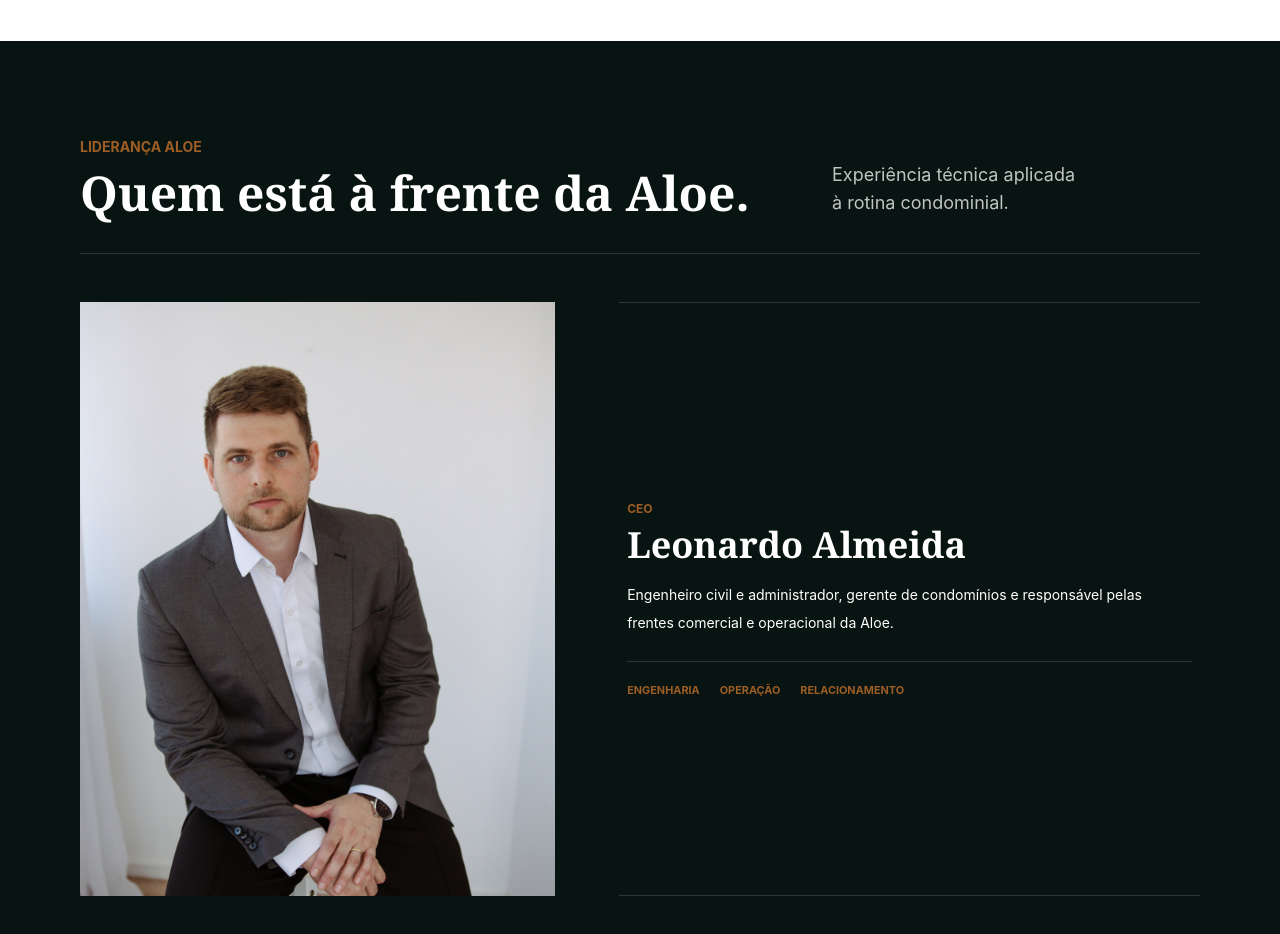
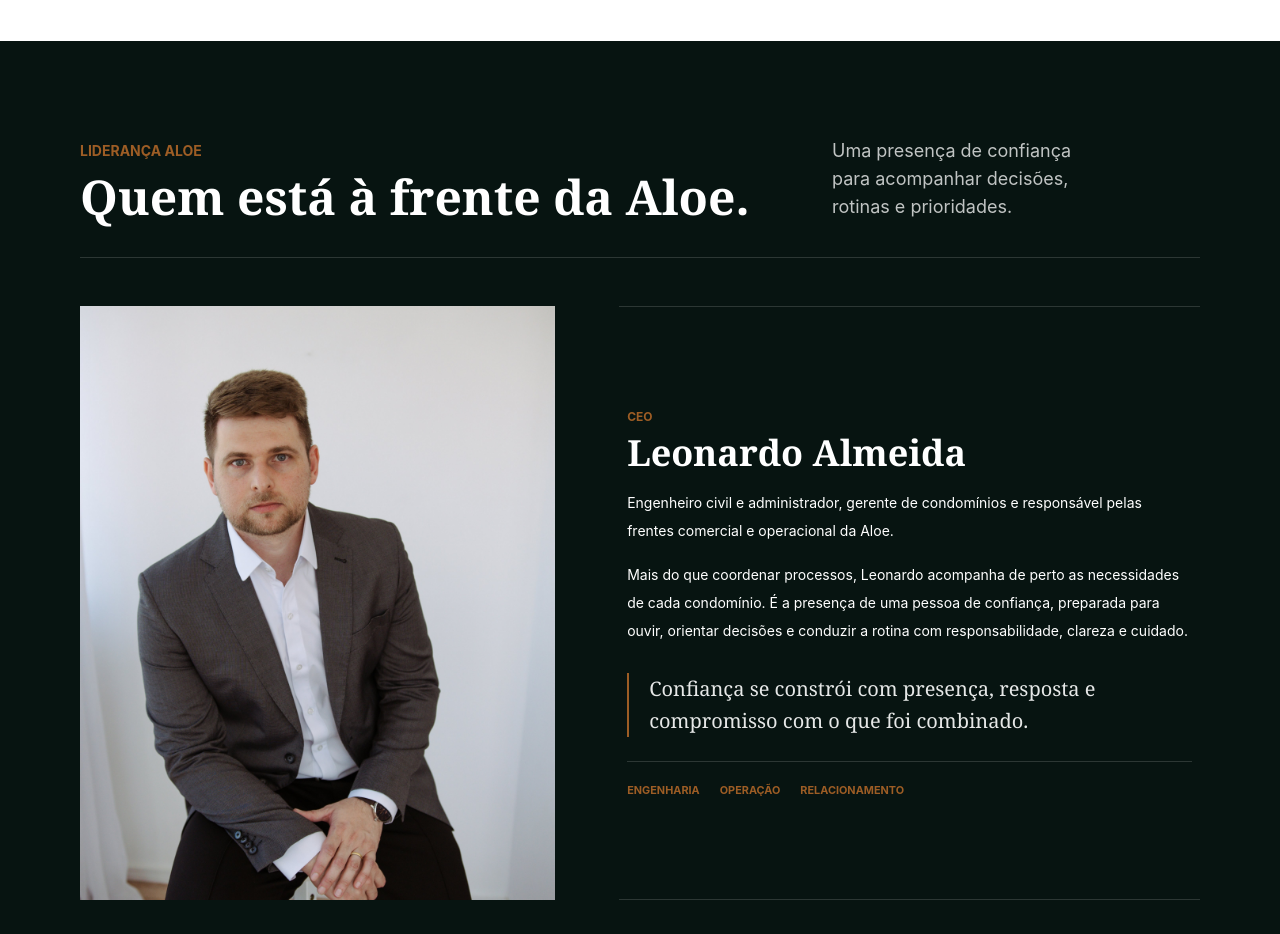
Before and after one commit to nathananmx-ux/aloe-site, a Next.js app: page / in a window 1280 px wide. Shown: the part 6320-7254 px from the top of the page. Built offline with nearby package versions, Linux system fonts and the light colour scheme.

Commit message:
Reforca mensagem de confianca na lideranca Aloe

```diff
--- a/components/AboutSection.tsx
+++ b/components/AboutSection.tsx
@@ -35,7 +35,7 @@
               <h2 className="mt-3 font-serif text-3xl font-semibold sm:text-4xl md:text-5xl">Quem está à frente da Aloe.</h2>
             </div>
             <p className="max-w-[23rem] text-balance text-lg leading-7 text-white/75 md:justify-self-end">
-              Experiência técnica aplicada à rotina condominial.
+              Uma presença de confiança para acompanhar decisões, rotinas e prioridades.
             </p>
           </div>
 
@@ -62,6 +62,12 @@
               <p className="mt-4 max-w-xl text-sm leading-7 text-white/72">
                 {leader.description}
               </p>
+              <p className="mt-4 max-w-xl text-sm leading-7 text-white/72">
+                {leader.approach}
+              </p>
+              <blockquote className="mt-7 max-w-xl border-l-2 border-bronze pl-5 font-serif text-xl leading-8 text-white/90">
+                {leader.statement}
+              </blockquote>
               <div className="mt-6 flex flex-wrap gap-x-5 gap-y-2 border-t border-white/15 pt-5">
                 {leader.areas.map((area) => (
                   <span
--- a/data/home.ts
+++ b/data/home.ts
@@ -161,6 +161,10 @@
     imageClassName: "object-[center_35%]",
     description:
       "Engenheiro civil e administrador, gerente de condomínios e responsável pelas frentes comercial e operacional da Aloe.",
+    approach:
+      "Mais do que coordenar processos, Leonardo acompanha de perto as necessidades de cada condomínio. É a presença de uma pessoa de confiança, preparada para ouvir, orientar decisões e conduzir a rotina com responsabilidade, clareza e cuidado.",
+    statement:
+      "Confiança se constrói com presença, resposta e compromisso com o que foi combinado.",
     areas: ["Engenharia", "Operação", "Relacionamento"]
   }
 ];
```
